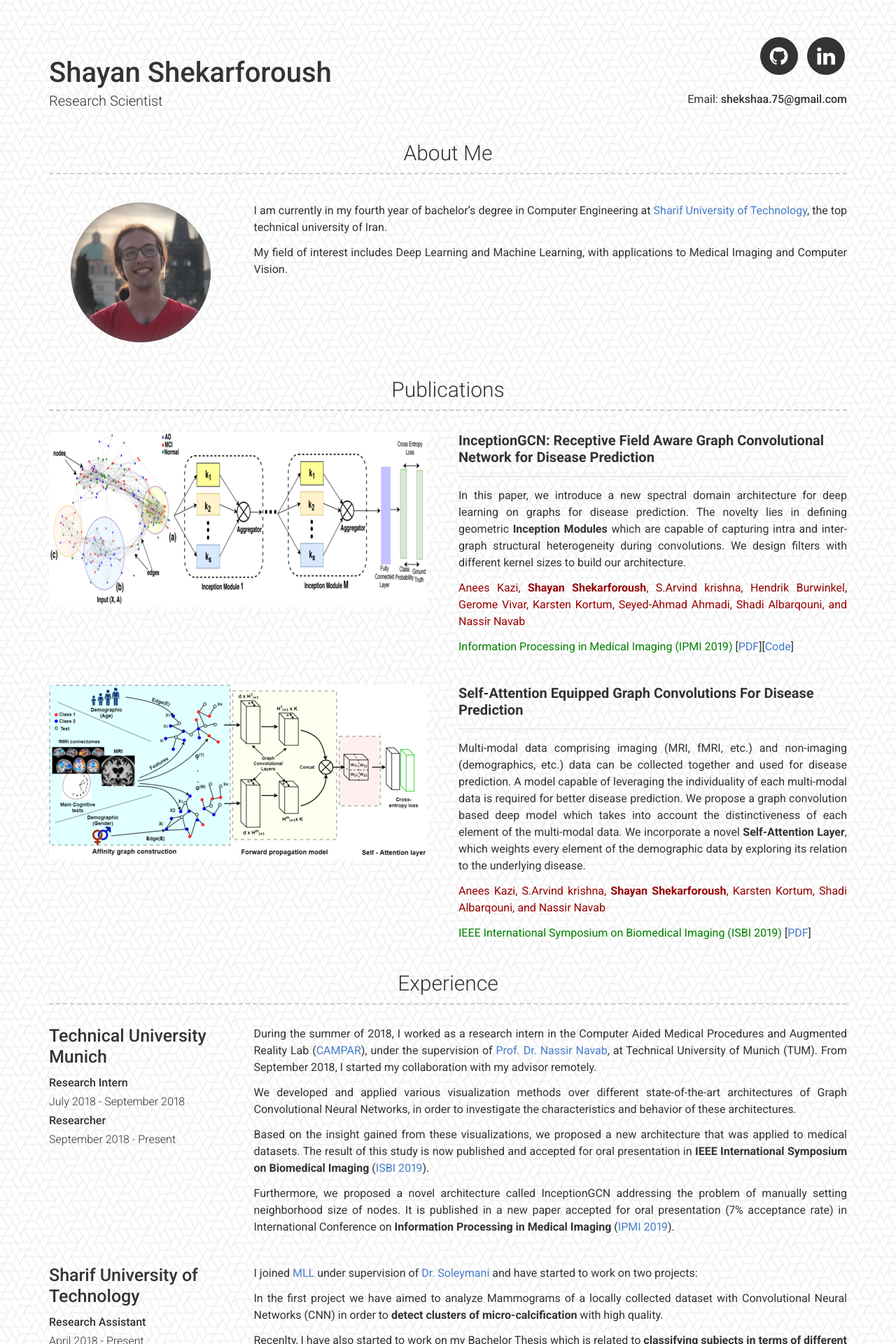
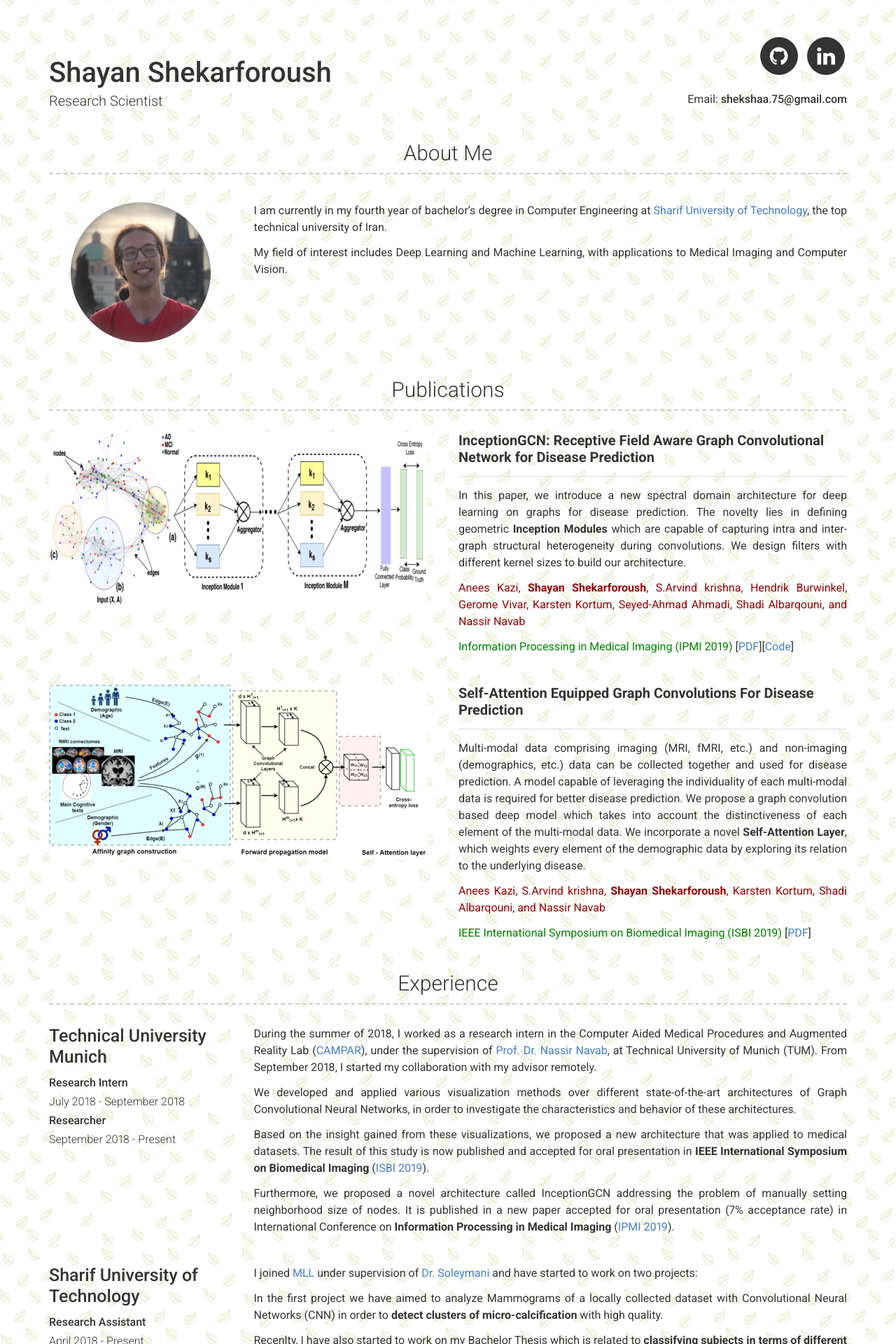
Before and after one commit to shekshaa/shekshaa.github.io, a Jekyll site: the page built from index.md, in a window 1280 px wide. Shown: the top 1920 px of the page at 70% size. Built offline with Jekyll 4.4.1, drawn with Linux system fonts in a browser that asks for light colours.

Commit message:
Update default.html

```diff
--- a/_layouts/default.html
+++ b/_layouts/default.html
@@ -3,7 +3,7 @@
 
 {%- include head.html -%}
 
-<body style="background-image: url(/images/what-the-hex.png)">
+<body style="background-image: url(/images/leaves.png)">
 
     {%- include header.html -%}
 
```
